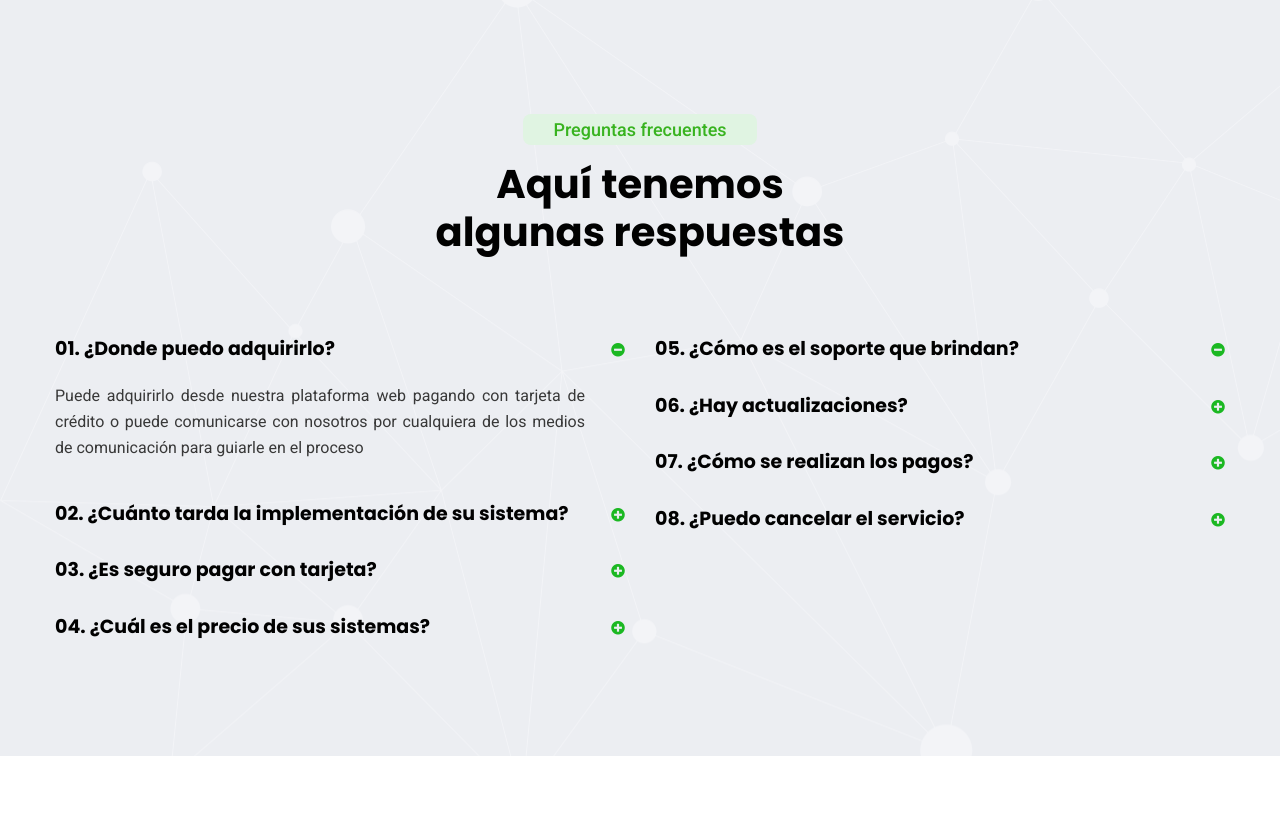
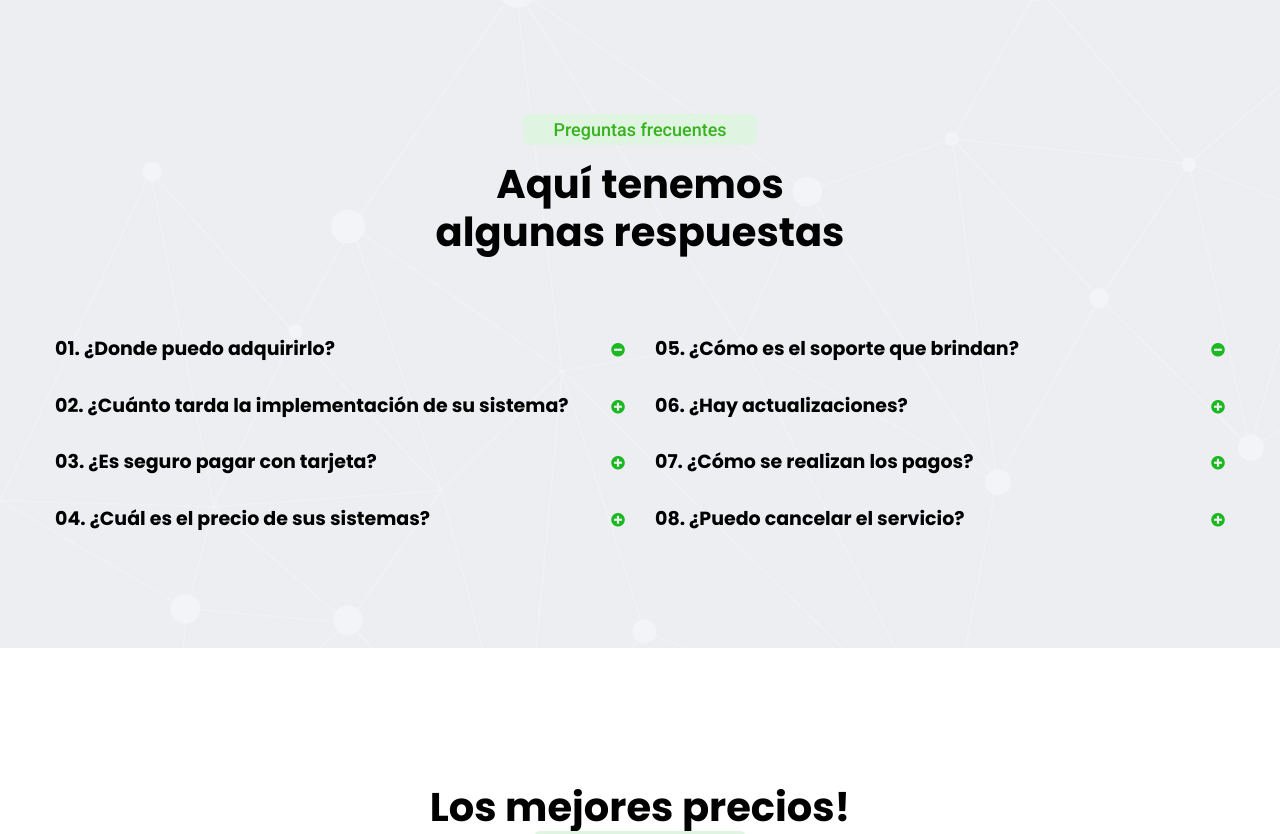
Before and after one commit to aericknunez/LatamPOS, a PHP site: page / in a window 1280 px wide; the page is wider, and only the part inside the window is pictured. Shown: the part 2669-3503 px from the top of that part. Run offline with PHP 8.4, Linux system fonts and the light colour scheme.

Commit message:
No mostrar la primera pregunta abierta

```diff
--- a/src/faq.php
+++ b/src/faq.php
@@ -19,7 +19,7 @@
                                             01. ¿Donde puedo adquirirlo?
                                         </button>
                                     </div>
-                                    <div id="collapseOne" class="collapse show" data-parent="#accordionExample">
+                                    <div id="collapseOne" class="collapse" data-parent="#accordionExample">
                                         <div class="s2_faq-body">
                                         Puede adquirirlo desde nuestra plataforma web pagando con tarjeta de crédito o puede comunicarse con nosotros por cualquiera de los medios de comunicación para guiarle en el proceso
                                         </div>
```
